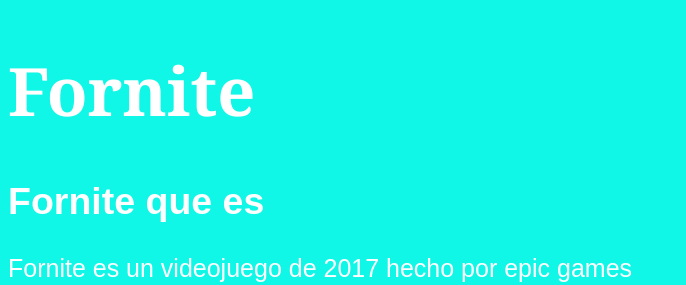
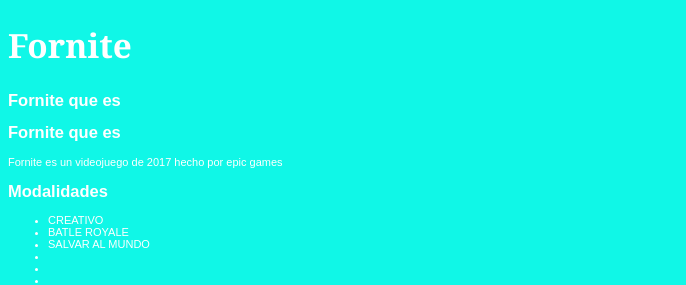
Before and after one commit to superdante1059/m2l3, a plain HTML site: page index.html in a window 1280 px wide. Shown: the top 285 px of the page, without its empty margins (0-686 px from the left). Drawn offline with Linux system fonts and the light colour scheme.

Commit message:
prueba.2

```diff
--- a/index.html
+++ b/index.html
@@ -8,6 +8,7 @@
 </head>
 <body>
      <h1>Fornite</h1>
+     <h2>Fornite que es</h2>
      <h2>Fornite que es</h2>
      <p>Fornite es un videojuego de 2017 hecho por epic games</p>
      <h2>Modalidades</h2>
--- a/style.css
+++ b/style.css
@@ -1,11 +1,11 @@
 body {
     font-family: Arial,  sans-serif; /* Familia de fuentes */
-    font-size: 25px; /* El tamaño de la fuente principal en el tag <p></p> */
+    font-size: 11px; /* El tamaño de la fuente principal en el tag <p></p> */
     background-color: #10f7e7; /* El color del fondo de la página web */
     color: #ffffff; /* El color del texto*/
 }
 h1 {
     color: #ffffff; /* El color de la cabecera */
-    font-size: 50pt; /* El tamaño de la fuente de la cabecera */
+    font-size: 25pt; /* El tamaño de la fuente de la cabecera */
     font-family: Georgia, serif; /* La familia tipográfica utilizada en la cabecera */
 }
```
